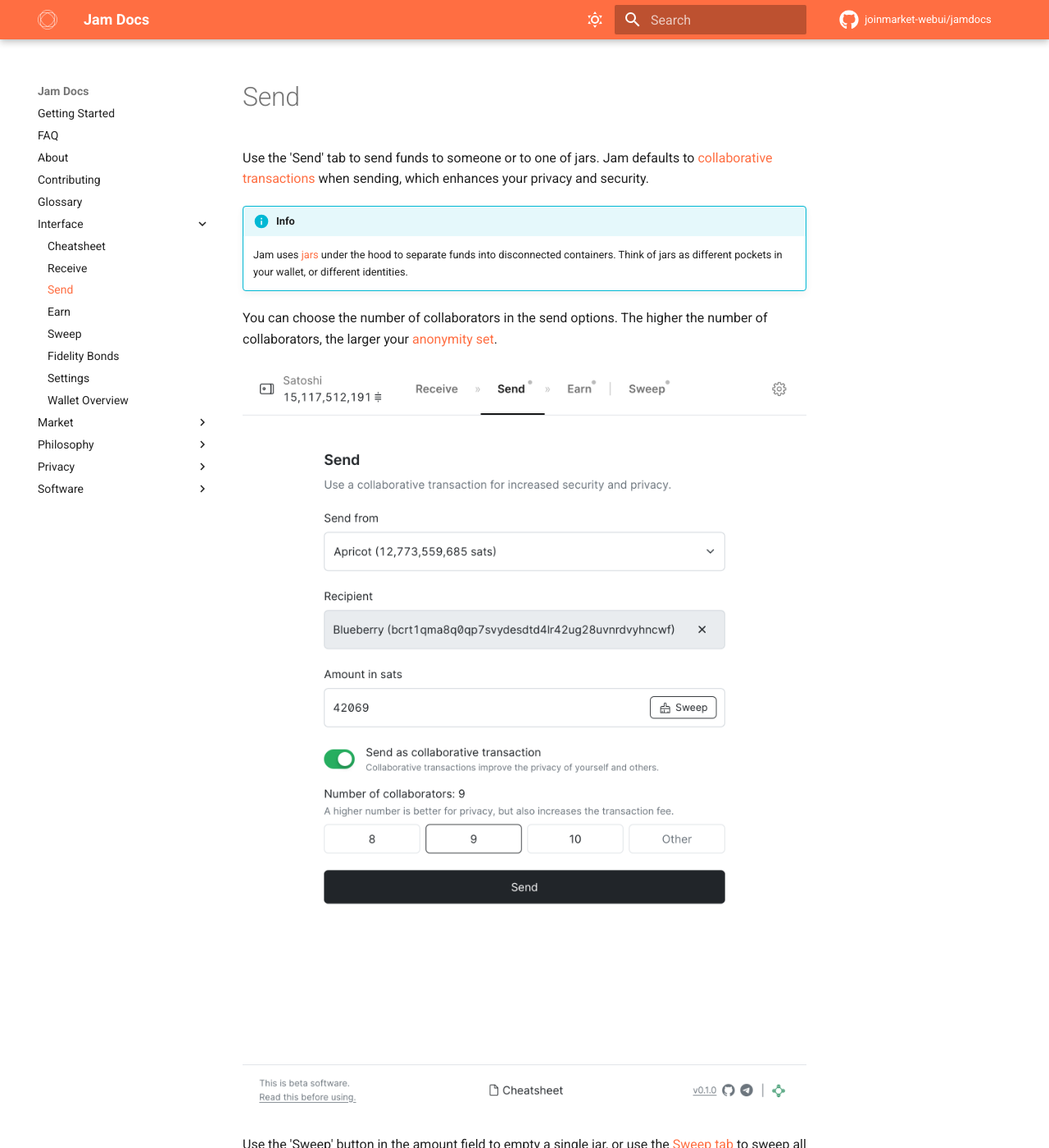
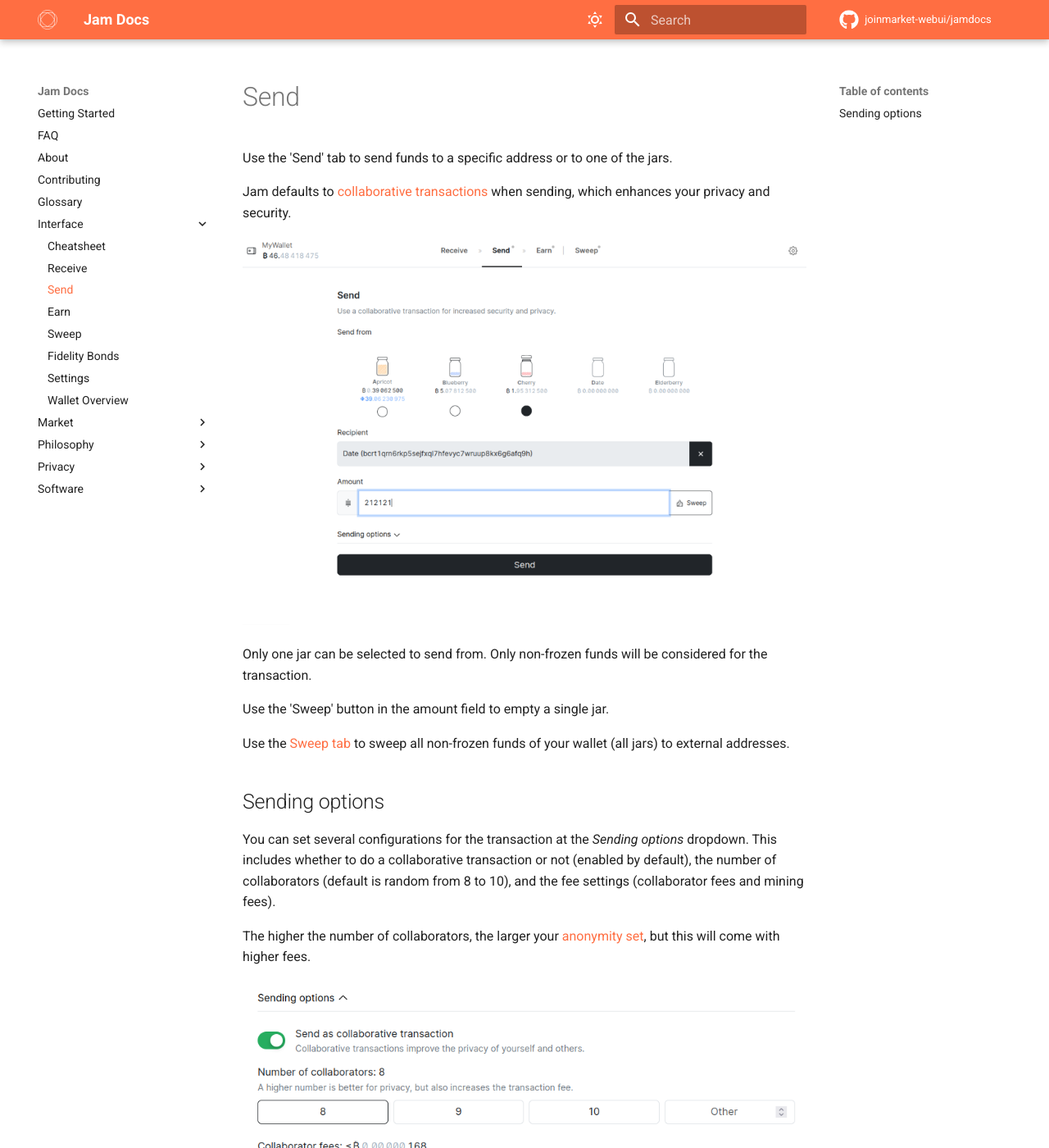
Before and after one commit to joinmarket-webui/jamdocs, an MkDocs documentation site: the page built from docs/interface/02-send.md, in a window 1280 px wide and 1400 px high. Shown: the whole window at 82% size. Built offline with MkDocs 1.6.1 and Material for MkDocs 9.7.7, drawn with Linux system fonts in a browser that asks for light colours; nearby versions of some CDN libraries; comment, search, counter and statistics services are not loaded; some of the changed text lies outside the part shown.

Commit message:
update send

```diff
--- a/docs/interface/02-send.md
+++ b/docs/interface/02-send.md
@@ -1,29 +1,43 @@
 # Send
 
-Use the 'Send' tab to send funds to someone or to one of jars. Jam defaults to
+Use the 'Send' tab to send funds to a specific address or to one of the jars.
+
+Jam defaults to
 [collaborative transactions][ct] when sending, which enhances your privacy and
 security.
 
-!!! info
-    Jam uses [jars][jars] under the hood to separate funds into disconnected
-    containers. Think of jars as different pockets in your wallet, or different
-    identities.
-
 [ct]: /glossary/#collaborative-transaction
 [jars]: /glossary/#jar
-
-You can choose the number of collaborators in the send options. The higher the
-number of collaborators, the larger your [anonymity set][anonset].
-
-[anonset]: /glossary/#anonymity-set
 
 ![](../assets/interface/send.png#only-dark)
 
 ![](../assets/interface/send-light.png#only-light)
 
-Use the 'Sweep' button in the amount field to empty a single jar, or use the
-[Sweep tab][sweep] to sweep all non-frozen funds of your wallet to external
+Only one jar can be selected to send from.
+Only non-frozen funds will be considered for the transaction.
+
+Use the 'Sweep' button in the amount field to empty a single jar.
+
+Use the
+[Sweep tab][sweep] to sweep all non-frozen funds of your wallet (all jars) to external
 addresses.
+
+## Sending options
+
+You can set several configurations for the transaction at the _Sending options_ dropdown.
+This includes whether to do a collaborative transaction or not (enabled by default), the number of collaborators (default is random from 8 to 10), and the fee settings (collaborator fees and mining fees).
+
+The higher the
+number of collaborators, the larger your [anonymity set][anonset], but this will come with higher fees.
+
+[anonset]: /glossary/#anonymity-set
+
+![](../assets/interface/send-sending-options.png#only-dark)
+
+
+![](../assets/interface/send-sending-options-light.png#only-light)
+
+> The values in the images are dummy values, set your own ones correctly!
 
 After you made your first collaborative transaction with one of your jars as the
 recipient, you are ready to earn.
```
Also changed, not shown: docs/assets/interface/send-light.png, docs/assets/interface/send-sending-options-light.png (added), docs/assets/interface/send-sending-options.png (added), docs/assets/interface/send.png.
